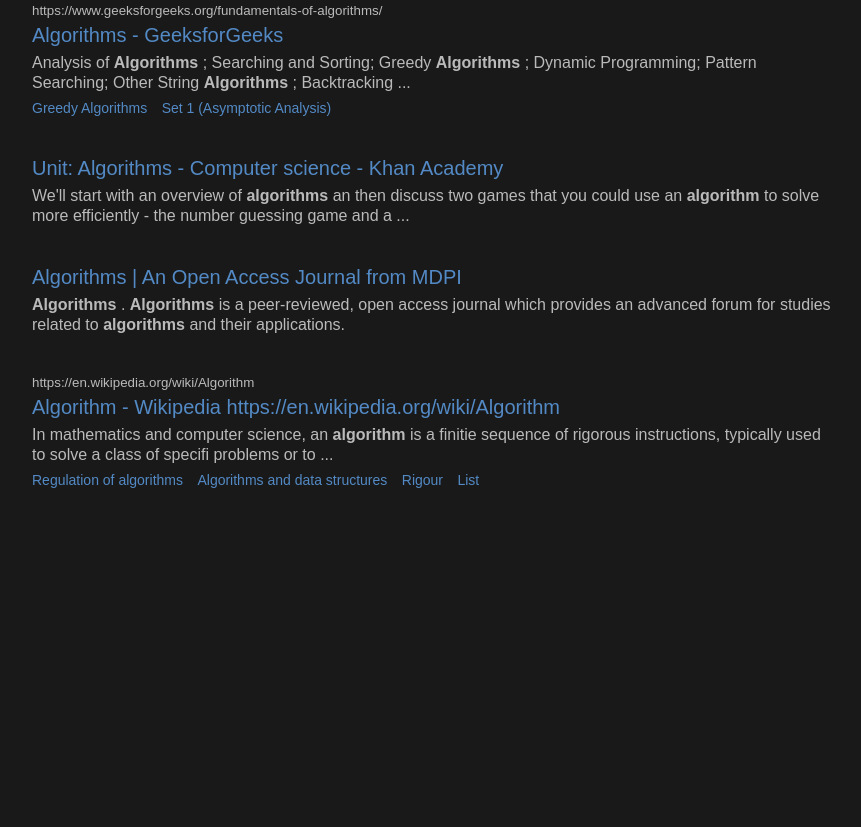
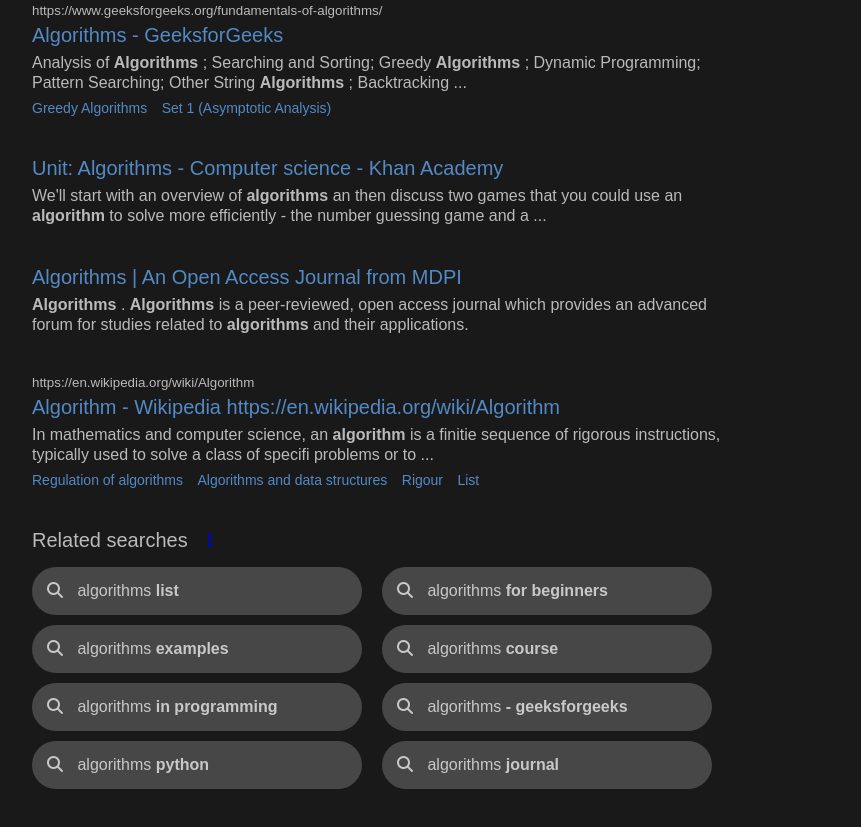
Before and after one commit to eagle-tex/html-css-challenges-codecademy, a website: page 03-results-page/index.html in a window 1280 px wide. Shown: the part 991-1818 px from the top of the page, without its empty margins (68-929 px from the left). Before the commit the page ends 1520 px from the top, so only its background shows below. Drawn offline with Linux system fonts and the light colour scheme.

Commit message:
feat(index, styles): add 'related search' div and style it

```diff
--- a/03-results-page/index.html
+++ b/03-results-page/index.html
@@ -330,5 +330,88 @@
         <a href="#">List</a>
       </div>
     </div>
+
+    <section id="related-searches">
+      <div>
+        <h3>Related searches</h3>
+        <a href="#">
+          <i class="fa-solid fa-ellipsis-vertical"></i>
+        </a>
+      </div>
+
+      <div class="search-links">
+        <div class="search-link">
+          <a href="#">
+            <div class="search-link-inner">
+              <i class="fa-solid fa-magnifying-glass"></i>
+              algorithms <em>list</em>
+            </div>
+          </a>
+        </div>
+
+        <div class="search-link">
+          <a href="#">
+            <div class="search-link-inner">
+              <i class="fa-solid fa-magnifying-glass"></i>
+              algorithms <em>for beginners</em>
+            </div>
+          </a>
+        </div>
+
+        <div class="search-link">
+          <a href="#">
+            <div class="search-link-inner">
+              <i class="fa-solid fa-magnifying-glass"></i>
+              algorithms <em>examples</em>
+            </div>
+          </a>
+        </div>
+
+        <div class="search-link">
+          <a href="#">
+            <div class="search-link-inner">
+              <i class="fa-solid fa-magnifying-glass"></i>
+              algorithms <em>course</em>
+            </div>
+          </a>
+        </div>
+
+        <div class="search-link">
+          <a href="#">
+            <div class="search-link-inner">
+              <i class="fa-solid fa-magnifying-glass"></i>
+              algorithms <em>in programming</em>
+            </div>
+          </a>
+        </div>
+
+        <div class="search-link">
+          <a href="#">
+            <div class="search-link-inner">
+              <i class="fa-solid fa-magnifying-glass"></i>
+              algorithms <em> - geeksforgeeks</em>
+            </div>
+          </a>
+        </div>
+
+        <div class="search-link">
+          <a href="#">
+            <div class="search-link-inner">
+              <i class="fa-solid fa-magnifying-glass"></i>
+              algorithms <em>python</em>
+            </div>
+          </a>
+        </div>
+
+        <div class="search-link">
+          <a href="#">
+            <div class="search-link-inner">
+              <i class="fa-solid fa-magnifying-glass"></i>
+              algorithms <em>journal</em>
+            </div>
+          </a>
+        </div>
+      </div>
+    </section>
   </body>
 </html>
--- a/03-results-page/styles.css
+++ b/03-results-page/styles.css
@@ -186,8 +186,9 @@
   margin-inline-end: 0.5rem;
 }
 
-.contentContainer {
-  max-width: 800px;
+.contentContainer,
+#related-searches {
+  max-width: 700px;
   margin-inline-start: 10rem;
   color: rgba(255, 255, 255, 0.7);
   margin-block-end: 3rem;
@@ -242,6 +243,56 @@
 }
 
 .contentContainer .searchResult h3 a:hover {
-  /* text-decoration: 1px underline dashed Orange; */
   text-decoration: underline;
 }
+
+#related-searches > div:first-child {
+  display: inline-flex;
+  margin-block-end: 1.5rem;
+  align-items: center;
+}
+
+#related-searches > div:first-child > h3 {
+  font-size: 2rem;
+  font-weight: normal;
+}
+
+#related-searches > div:first-child > a {
+  margin-inline-start: 2rem;
+}
+
+#related-searched > div:first-child > a:link,
+#related-searches > div:first-child > a:visited {
+  color: rgba(255, 255, 255, 0.7);
+}
+
+.search-links {
+  display: flex;
+  flex-wrap: wrap;
+  list-style-type: none;
+}
+
+.search-link {
+  background-color: rgba(255, 255, 255, 0.2);
+  width: 30rem;
+  padding: 1.5rem;
+  border-radius: 5rem;
+  margin-block-end: 1rem;
+  margin-inline-end: 2rem;
+}
+
+.search-link > a:link,
+.search-link > a:visited {
+  color: rgba(255, 255, 255, 0.7);
+  text-decoration: none;
+  width: 100%;
+}
+
+.search-link > a > .search-link-inner > i {
+  margin-inline-end: 1rem;
+}
+
+.search-link-inner em {
+  font-style: normal;
+  font-weight: bold;
+}
```
